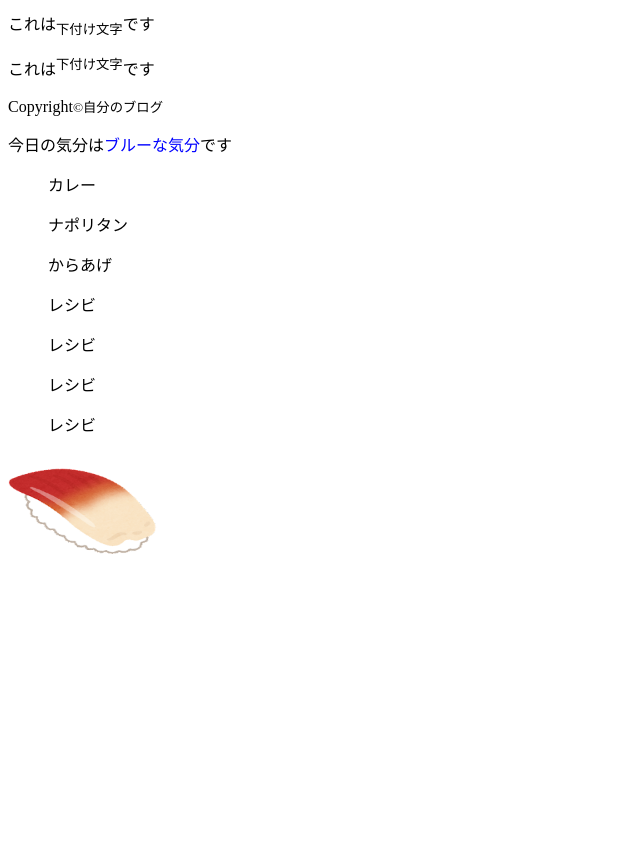
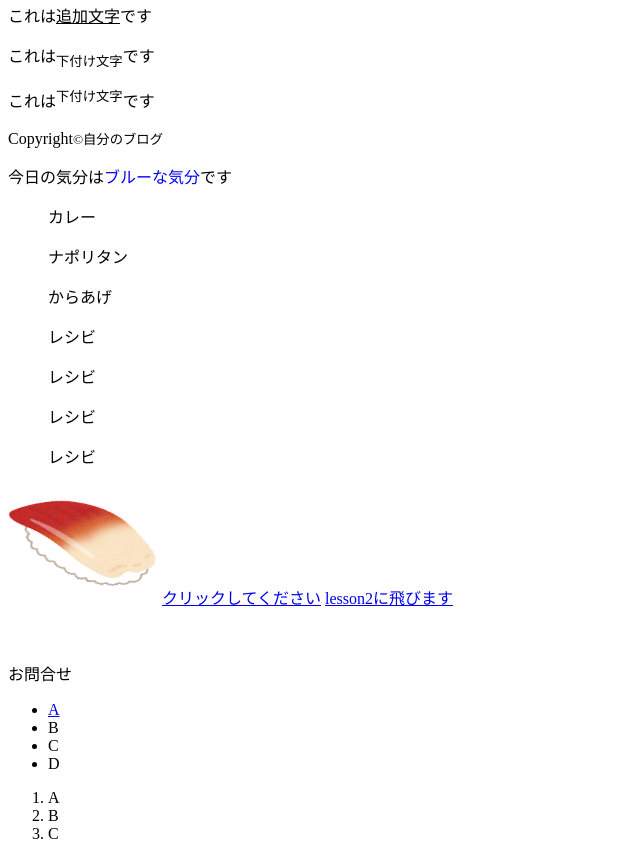
Before and after one commit to pujiongling/HTMLPractice, a plain HTML site: page lesson/ex1/index.html in a window 1280 px wide. Shown: the part 445-1304 px from the top of the page, without its empty margins (0-640 px from the left). Before the commit the page ends 1029 px from the top, so only its background shows below. Drawn offline with Linux system fonts and the light colour scheme.

Commit message:
練習問題2

```diff
--- a/lesson/ex1/index.html
+++ b/lesson/ex1/index.html
@@ -2,6 +2,7 @@
 <html lang="en">
 
 <head>
+    <a href="#info">お問合せにスクールします</a>
     <meta charset="UTF-8">
     <meta name="viewport" content="width=device-width, initial-scale=1.0">
     <title>ブログ</title>
@@ -47,7 +48,26 @@
         <p>レシビ</p>
     </dir>
     <!--相対バスを使って書くのが一般的-->
-    <img src="./img/sushi_kai_hokkigai.png" alt="寿司の画像" width="150px" height="120px">
+    <a href="https://style.potepan.com/articles/18401.html" target="_blank"><img src="./img/sushi_kai_hokkigai.png" alt="寿司の画像" width="150px" height="120px"></a>
+
+    <a href="https://style.potepan.com/articles/18401.html" target="_blank">クリックしてください</a>
+    <a href="lesson2.html" target="_blank">lesson2に飛びます</a>
+    <br>
+    <br>
+    <br>
+    <p id="info">お問合せ</p>
+    <!--リストの作成-->
+    <ul>
+        <li><a href="https://style.potepan.com/articles/18401.html" target="_blank">A</a></li>
+        <li>B</li>
+        <li>C</li>
+        <li>D</li>
+    </ul>
+    <ol>
+        <li>A</li>
+        <li>B</li>
+        <li>C</li>
+    </ol>
 </body>
 
 </html>
```
Also changed, not shown: lesson/ex1/lesson2.html (added, +14 -0 lines), practice/practice2.html (added, +16 -0 lines), practice/google.png (added).
